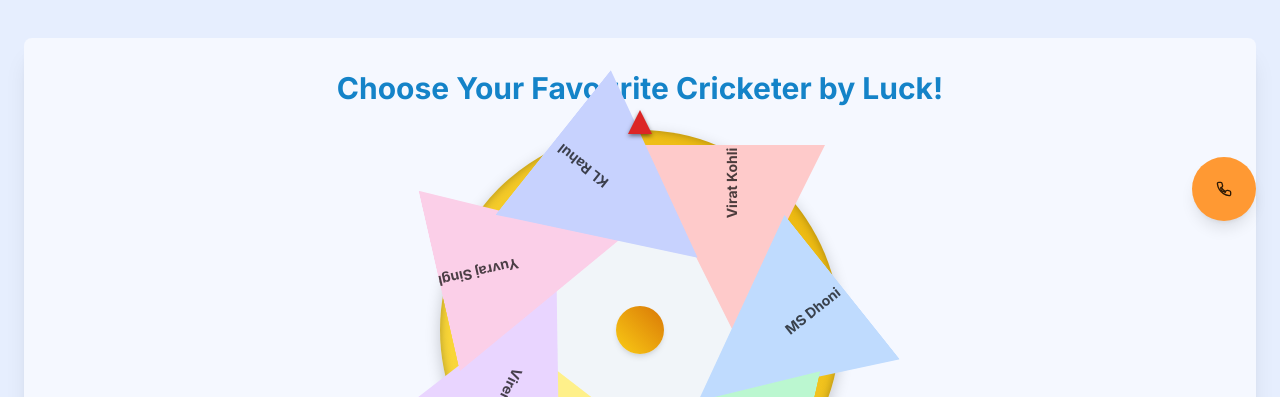
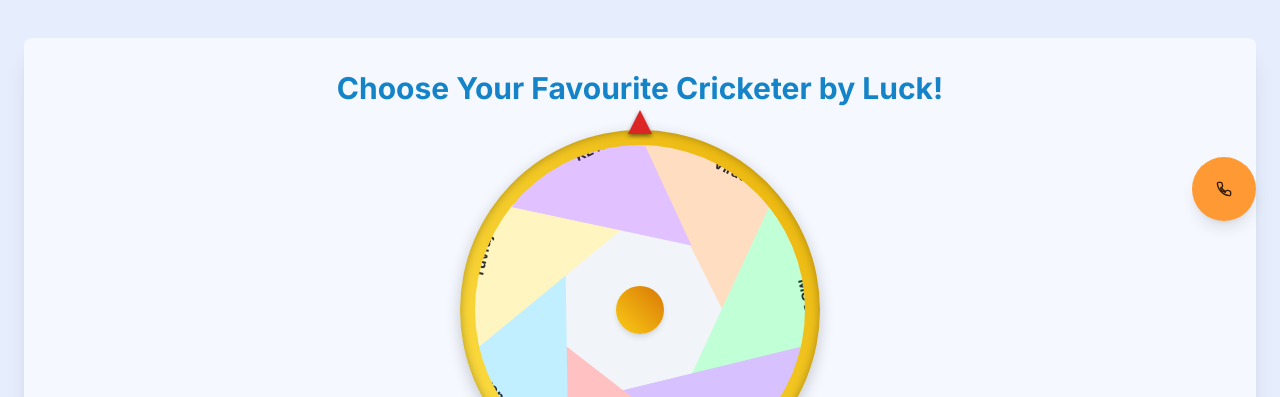
Before and after one commit to susilbehera788-art/11, a Next.js app: page / in a window 1280 px wide. Shown: the part 555-952 px from the top of the page. Built offline with nearby package versions, Linux system fonts and the light colour scheme.

Commit message:
Indha spinning box make 10% small and the cricketer name enhance and som

```diff
--- a/src/components/spin-wheel.tsx
+++ b/src/components/spin-wheel.tsx
@@ -25,13 +25,13 @@ const cricketers = [
 ];
 
 const segmentColors = [
-  'bg-red-200',
-  'bg-blue-200',
-  'bg-green-200',
-  'bg-yellow-200',
-  'bg-purple-200',
-  'bg-pink-200',
-  'bg-indigo-200',
+  '#FFDDC1', // Light Peach
+  '#C1FFD7', // Light Mint
+  '#D7C1FF', // Light Lavender
+  '#FFC1C1', // Light Pink
+  '#C1EFFF', // Light Blue
+  '#FFF5C1', // Light Yellow
+  '#E1C1FF', // Light Purple
 ];
 
 export function SpinWheel() {
@@ -99,7 +99,7 @@ export function SpinWheel() {
       <h2 className="mb-6 text-center font-headline text-2xl font-bold text-primary md:text-3xl">
         Choose Your Favourite Cricketer by Luck!
       </h2>
-      <div className="relative flex h-[300px] w-[300px] items-center justify-center md:h-[400px] md:w-[400px]">
+      <div className="relative flex h-[270px] w-[270px] items-center justify-center md:h-[360px] md:w-[360px]">
         {/* Pointer */}
         <div className="absolute -top-4 z-10 h-0 w-0 border-x-8 border-b-[16px] border-x-transparent border-b-red-600 drop-shadow-[0_2px_2px_rgba(0,0,0,0.5)] md:-top-5 md:border-x-[12px] md:border-b-[24px]"></div>
 
@@ -110,29 +110,35 @@ export function SpinWheel() {
 
         {/* Wheel */}
         <div
-          className="relative h-[280px] w-[280px] rounded-full md:h-[370px] md:w-[370px]"
+          className="relative h-[252px] w-[252px] rounded-full overflow-hidden md:h-[330px] md:w-[330px]"
           style={wheelStyle}
         >
-          {segments.map(({ name, angle, color }, index) => (
+          {segments.map(({ name, angle, color }, index) => {
+             const segmentAngle = 360 / segments.length;
+            return (
             <div
               key={index}
               className="absolute left-1/2 top-0 h-1/2 w-1/2 origin-bottom-left"
               style={{
                 transform: `rotate(${angle}deg)`,
-                clipPath: 'polygon(0 0, 100% 0, 50% 100%)',
+                clipPath: `polygon(0% 0%, 100% 0%, 50% 100%)`,
+                backgroundColor: color,
               }}
             >
               <div
-                className={cn('absolute inset-0 flex items-start justify-center', color)}
+                className="absolute flex h-full w-full items-start justify-center"
+                style={{
+                  transform: `rotate(${segmentAngle / 2}deg)`,
+                }}
               >
                 <span
-                  className="mt-[15%] -rotate-90 text-xs font-bold text-black/70 md:text-sm"
+                  className="mt-[10%] text-xs font-bold text-black/80 md:text-sm"
                 >
                   {name}
                 </span>
               </div>
             </div>
-          ))}
+          )})}
         </div>
 
         {/* Center hub */}
```
